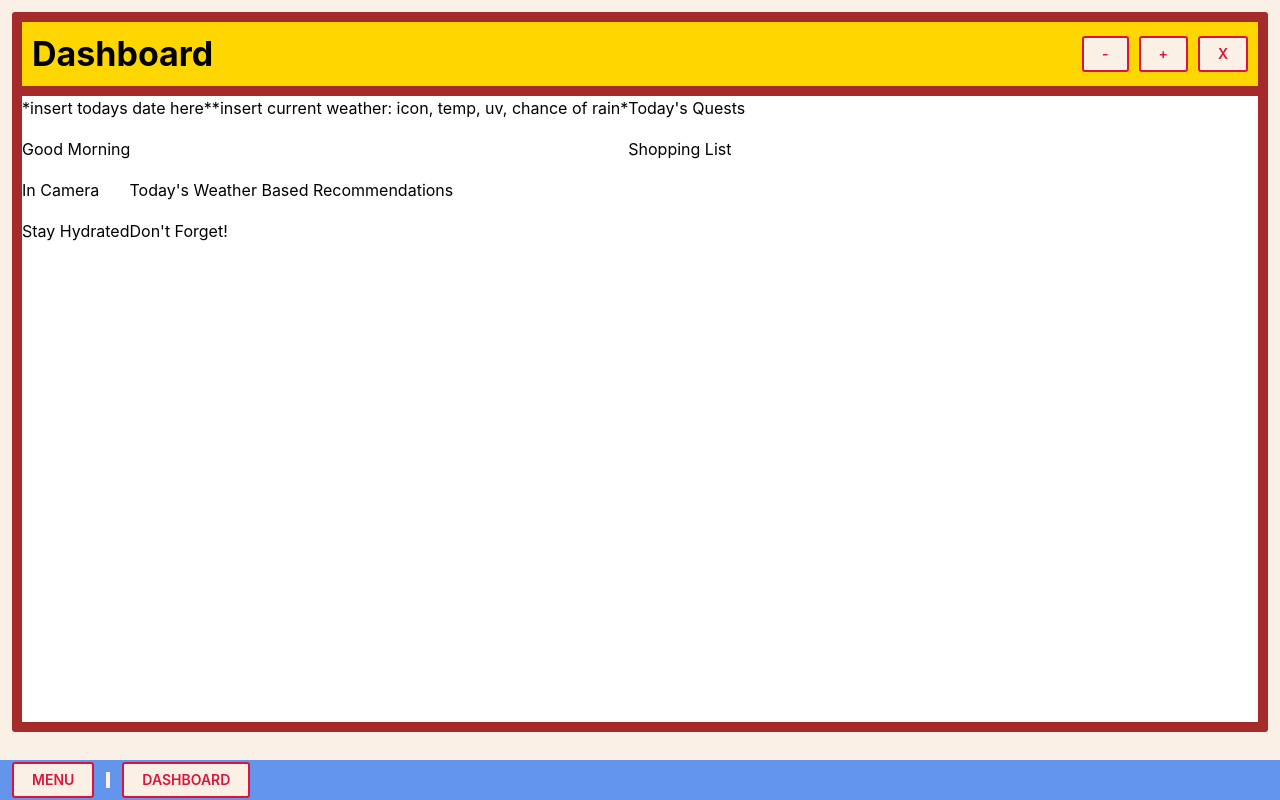
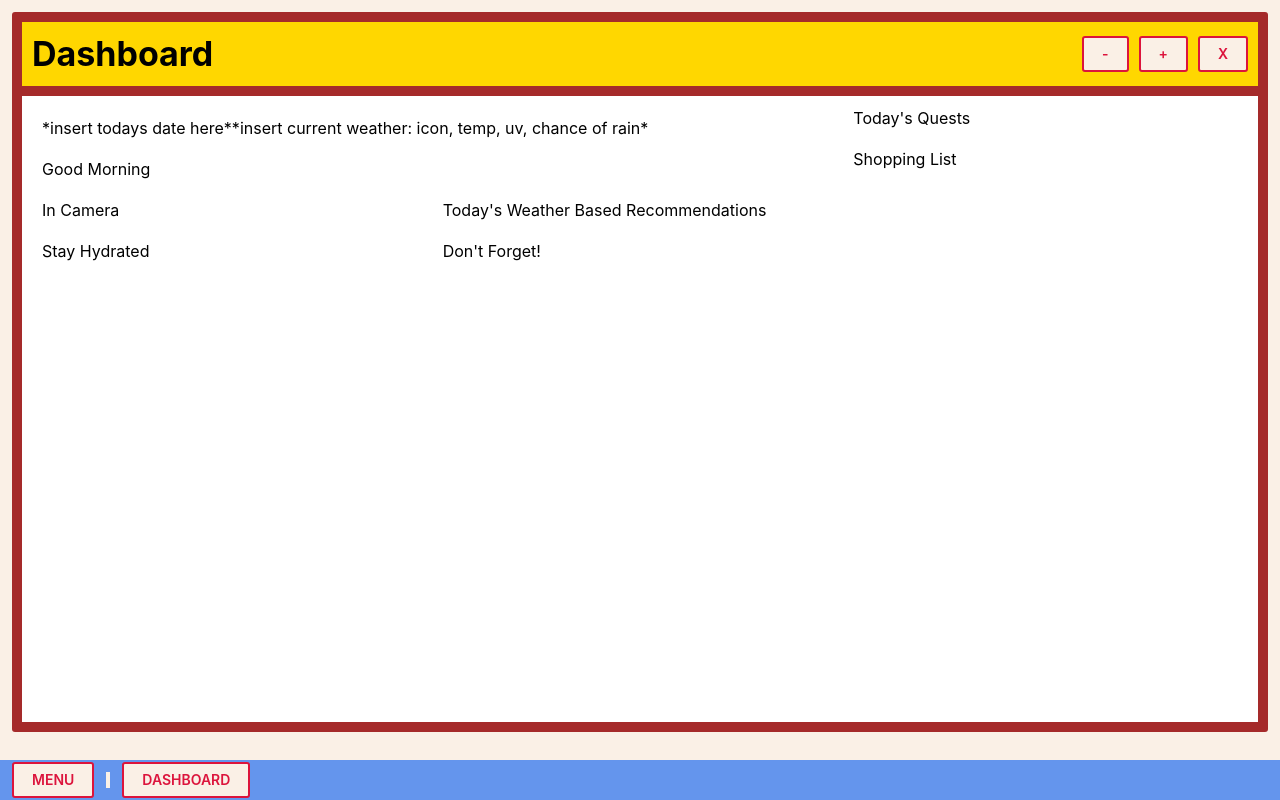
Before and after one commit to jmhar3/hommey, a React (Vite) app: page / in a window 1280 px wide. Built offline with nearby package versions, Linux system fonts and the light colour scheme.

Commit message:
convert dashboard to grid

```diff
--- a/src/screens/Dashboard.tsx
+++ b/src/screens/Dashboard.tsx
@@ -1,4 +1,4 @@
-import { Flex, Stack, Text } from "@mantine/core";
+import { Flex, Grid, Stack, Text } from "@mantine/core";
 
 import InCamera from "../components/dashboard/InCamera";
 import Hydrangea from "../components/dashboard/Hydrangea";
@@ -9,31 +9,41 @@ import ShoppingList from "../components/dashboard/ShoppingList";
 
 function Dashboard() {
   return (
-    <Flex>
-      <Stack>
+    <Grid grow p="xs">
+      <Grid.Col span={8}>
+        <Grid grow p="xs">
+          <Grid.Col span={12}>
             <Flex>
               <Stack>
                 <Text>*insert todays date here*</Text>
                 <Text>Good Morning</Text>
               </Stack>
-          <Text>*insert current weather: icon, temp, uv, chance of rain*</Text>
+              <Text>
+                *insert current weather: icon, temp, uv, chance of rain*
+              </Text>
             </Flex>
-        <Flex>
+          </Grid.Col>
+          <Grid.Col span={6}>
             <Stack>
               <InCamera />
               <Hydrangea />
             </Stack>
+          </Grid.Col>
+          <Grid.Col span={6}>
             <Stack>
               <Recommendations />
               <Reminders />
             </Stack>
-        </Flex>
-      </Stack>
+          </Grid.Col>
+        </Grid>
+      </Grid.Col>
+      <Grid.Col span={4}>
         <Stack>
           <Quests />
           <ShoppingList />
         </Stack>
-    </Flex>
+      </Grid.Col>
+    </Grid>
   );
 }
 
```
Lines whose indentation alone changed are shown as unchanged.
